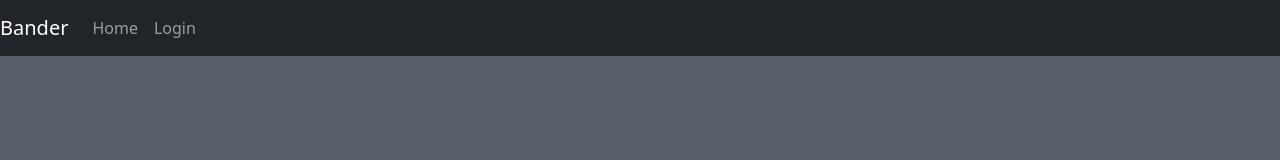
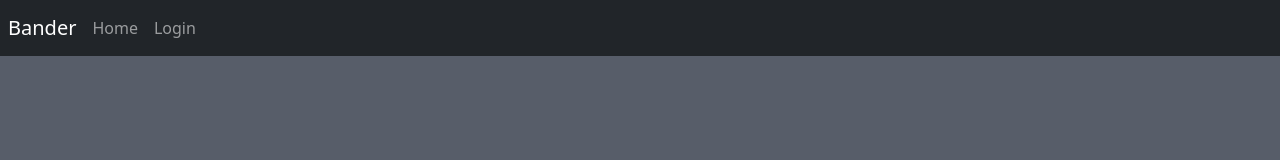
Before and after one commit to TOduah/Banded, a React (Create React App) app in the folder react-ui/: page / in a window 1280 px wide. Shown: the top 160 px of the page. Built offline with nearby package versions, Linux system fonts and the light colour scheme.

Commit message:
brand name adjustment

```diff
--- a/react-ui/src/App.js
+++ b/react-ui/src/App.js
@@ -27,10 +27,12 @@ function App() {
       <div className="App">
       {/* {setTimeout(() => this.plusDivs(), 4000)} */}
       <div>
-            <nav className="navbar navbar-expand navbar-dark bg-dark">
+            <nav className="navbar navbar-expand navbar-dark bg-dark" expand="lg">
+              <div class="row">
               <a href="/" className="navbar-brand">
                 Bander
               </a>
+              </div>
               <div className="navbar-nav mr-auto">
                 <li className="nav-item">
                   <Link to={"/home"} className="nav-link">
```
